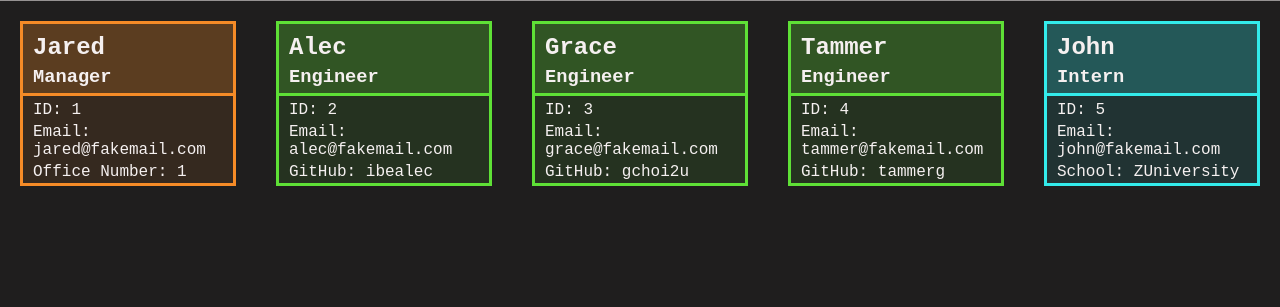
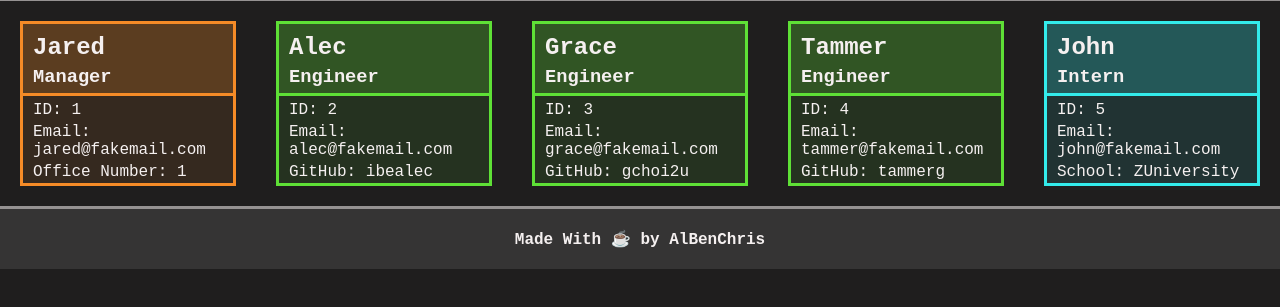
Before and after one commit to albenchris/team-profile-generator, a plain HTML site: page dist/index.html in a window 1280 px wide. Shown: the part 79-386 px from the top of the page. Drawn offline with Linux system fonts and the light colour scheme; a web font is replaced by a local one.

Commit message:
added footer to template with styles

```diff
--- a/dist/index.html
+++ b/dist/index.html
@@ -68,5 +68,9 @@
         </section>
     </main>
 
+    <footer>
+        <h4>Made With ☕ by AlBenChris</h4>
+    </footer>
+
 </body>
 </html>
--- a/dist/style.css
+++ b/dist/style.css
@@ -18,16 +18,27 @@ body {
     color: var(--light);
 }
 
-header {
+/* Header & Footer styles start */
+header,
+footer {
     background-color: rgba(245, 240, 240, 0.1);
     padding: 20px;
-    border-bottom: 3px solid rgba(245, 240, 240, 0.5);
     text-align: center;
 }
 
-header h1 {
+header h1,
+footer h4 {
     color: var(--light);
 }
+
+header {
+    border-bottom: 3px solid rgba(245, 240, 240, 0.5);
+}
+
+footer {
+    border-top: 3px solid rgba(245, 240, 240, 0.5);
+}
+/* Header & Footer styles end */
 
 .container {
     width: 100%;
```
